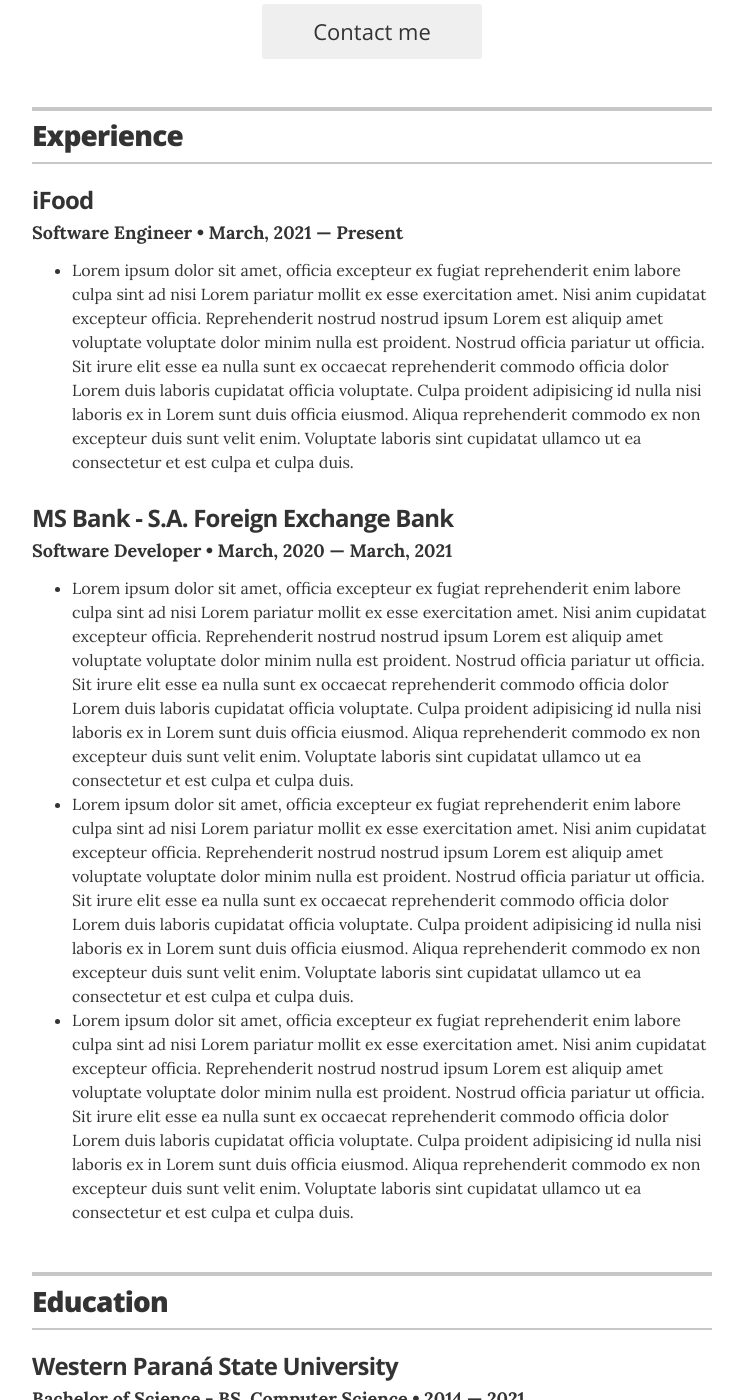
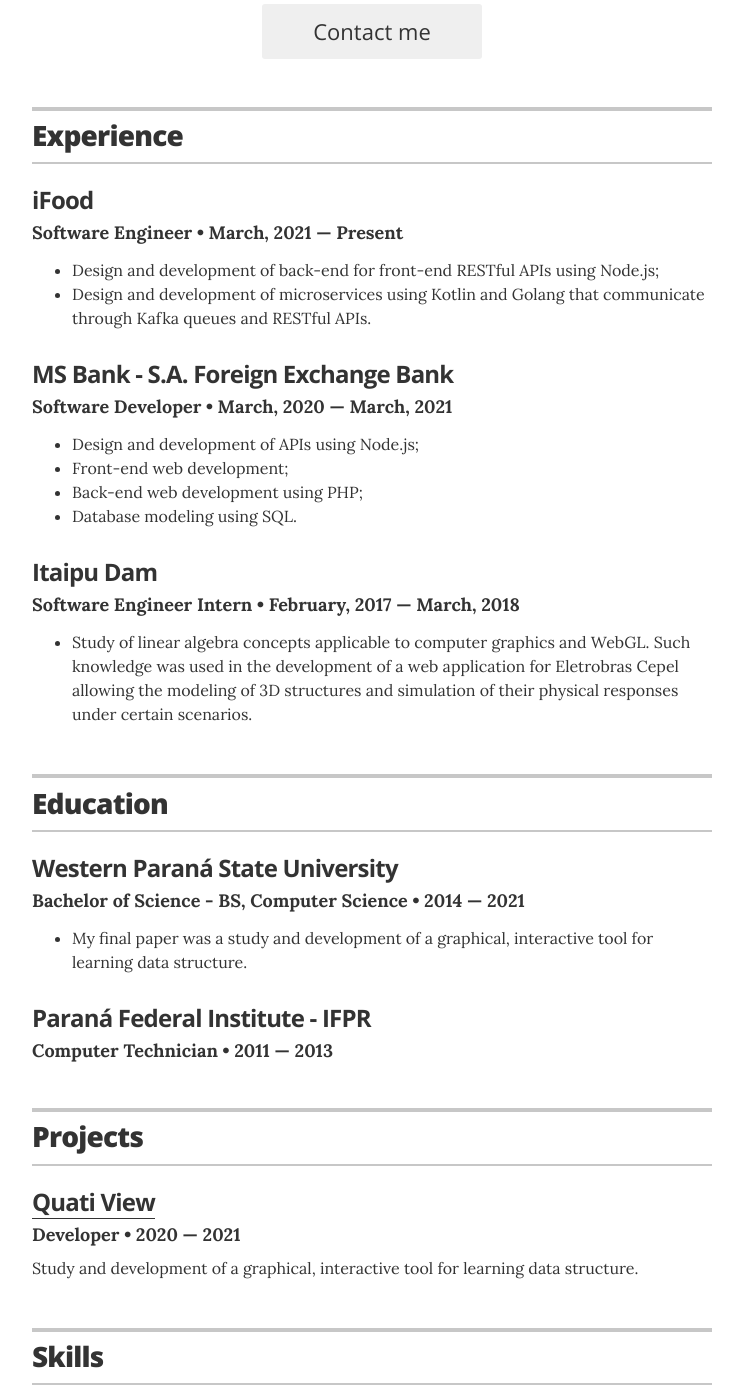
Before and after one commit to giovanirubim/resume, a Jekyll site: the page built from index.html, in a window 1280 px wide and 1400 px high, scrolled down 537 px. Shown: the whole window, without its empty margins (268-1011 px from the left). Built offline with Jekyll 4.4.1, drawn with Linux system fonts in a browser that asks for light colours; some of the changed text lies outside the part shown.

Commit message:
update experience

```diff
--- a/_data/education.yml
+++ b/_data/education.yml
@@ -3,11 +3,6 @@
   uni: Western Paraná State University
   year: 2014 &mdash; 2021
   awards:
-    - award: Undergraduate study of linear algebra concepts applicable to
-             computer graphics and WebGL.With the knowledge obtained, I started
-             the development of an application for Eletrobras Cepel to create 3D
-             models and simulate physical responses applied to the models
-             designed in the application.
     - award: My final paper was a study and development of a graphical,
              interactive tool for learning data structure.
 
--- a/_data/experience.yml
+++ b/_data/experience.yml
@@ -1,17 +1,28 @@
 ---
 # Jobs
-# Semi Senior Python and JavaScript Developer
 - company: iFood
   position: Software Engineer
   duration: March, 2021 &mdash; Present
   activities:
-    - activity: Lorem ipsum dolor sit amet, officia excepteur ex fugiat reprehenderit enim labore culpa sint ad nisi Lorem pariatur mollit ex esse exercitation amet. Nisi anim cupidatat excepteur officia. Reprehenderit nostrud nostrud ipsum Lorem est aliquip amet voluptate voluptate dolor minim nulla est proident. Nostrud officia pariatur ut officia. Sit irure elit esse ea nulla sunt ex occaecat reprehenderit commodo officia dolor Lorem duis laboris cupidatat officia voluptate. Culpa proident adipisicing id nulla nisi laboris ex in Lorem sunt duis officia eiusmod. Aliqua reprehenderit commodo ex non excepteur duis sunt velit enim. Voluptate laboris sint cupidatat ullamco ut ea consectetur et est culpa et culpa duis.
+    - activity: Design and development of back-end for front-end RESTful APIs
+                using Node.js;
+    - activity: Design and development of microservices using Kotlin and Golang
+                that communicate through Kafka queues and RESTful APIs.
 
-# Software Developer
 - company: MS Bank - S.A. Foreign Exchange Bank
   position: Software Developer
   duration: March, 2020 &mdash; March, 2021
   activities:
-    - activity: Lorem ipsum dolor sit amet, officia excepteur ex fugiat reprehenderit enim labore culpa sint ad nisi Lorem pariatur mollit ex esse exercitation amet. Nisi anim cupidatat excepteur officia. Reprehenderit nostrud nostrud ipsum Lorem est aliquip amet voluptate voluptate dolor minim nulla est proident. Nostrud officia pariatur ut officia. Sit irure elit esse ea nulla sunt ex occaecat reprehenderit commodo officia dolor Lorem duis laboris cupidatat officia voluptate. Culpa proident adipisicing id nulla nisi laboris ex in Lorem sunt duis officia eiusmod. Aliqua reprehenderit commodo ex non excepteur duis sunt velit enim. Voluptate laboris sint cupidatat ullamco ut ea consectetur et est culpa et culpa duis.
-    - activity: Lorem ipsum dolor sit amet, officia excepteur ex fugiat reprehenderit enim labore culpa sint ad nisi Lorem pariatur mollit ex esse exercitation amet. Nisi anim cupidatat excepteur officia. Reprehenderit nostrud nostrud ipsum Lorem est aliquip amet voluptate voluptate dolor minim nulla est proident. Nostrud officia pariatur ut officia. Sit irure elit esse ea nulla sunt ex occaecat reprehenderit commodo officia dolor Lorem duis laboris cupidatat officia voluptate. Culpa proident adipisicing id nulla nisi laboris ex in Lorem sunt duis officia eiusmod. Aliqua reprehenderit commodo ex non excepteur duis sunt velit enim. Voluptate laboris sint cupidatat ullamco ut ea consectetur et est culpa et culpa duis.
-    - activity: Lorem ipsum dolor sit amet, officia excepteur ex fugiat reprehenderit enim labore culpa sint ad nisi Lorem pariatur mollit ex esse exercitation amet. Nisi anim cupidatat excepteur officia. Reprehenderit nostrud nostrud ipsum Lorem est aliquip amet voluptate voluptate dolor minim nulla est proident. Nostrud officia pariatur ut officia. Sit irure elit esse ea nulla sunt ex occaecat reprehenderit commodo officia dolor Lorem duis laboris cupidatat officia voluptate. Culpa proident adipisicing id nulla nisi laboris ex in Lorem sunt duis officia eiusmod. Aliqua reprehenderit commodo ex non excepteur duis sunt velit enim. Voluptate laboris sint cupidatat ullamco ut ea consectetur et est culpa et culpa duis.
+    - activity: Design and development of APIs using Node.js;
+    - activity: Front-end web development;
+    - activity: Back-end web development using PHP;
+    - activity: Database modeling using SQL.
+- company: Itaipu Dam
+  position: Software Engineer Intern
+  duration: February, 2017 &mdash; March, 2018
+  activities:
+    - activity: Study of linear algebra concepts applicable to
+             computer graphics and WebGL. Such knowledge was used in the
+             development of a web application for Eletrobras Cepel allowing the
+             modeling of 3D structures and simulation of their physical
+             responses under certain scenarios.
```
